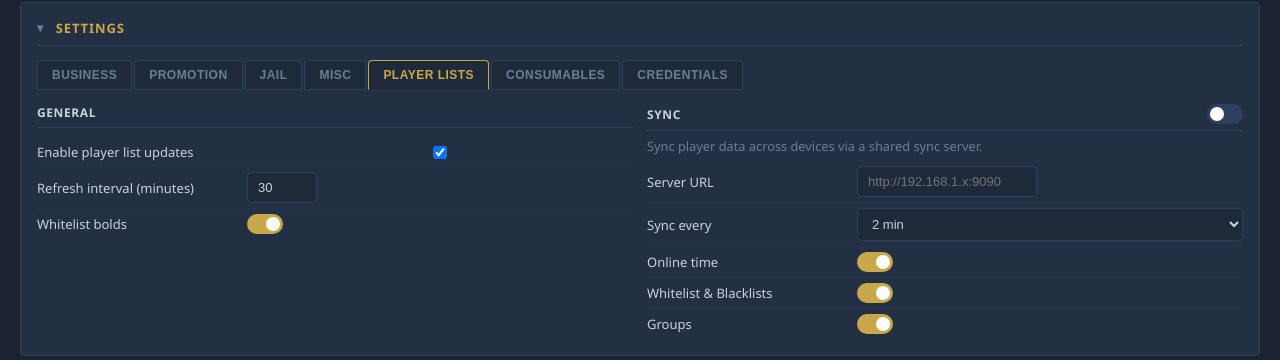
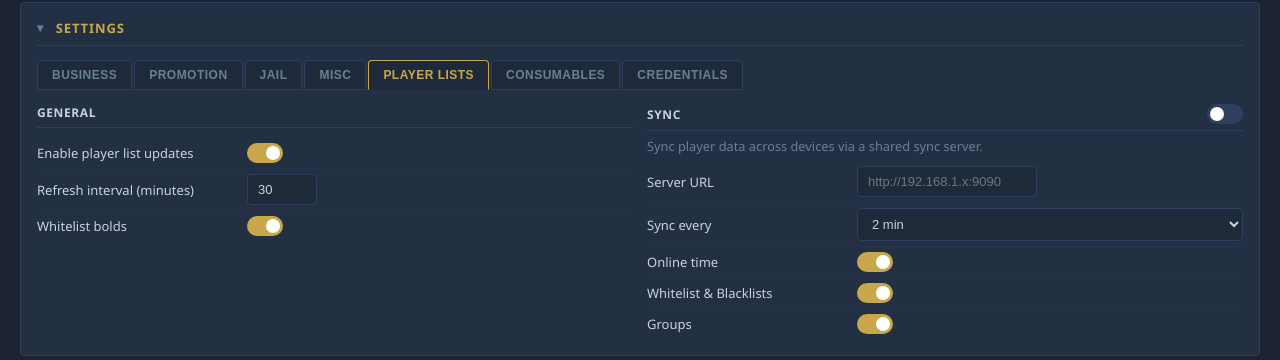
Before and after one commit to jzxky/simple_bot, a Flask app: page / in a window 1280 px wide, after a click on "PLAYER LISTS". Shown: the part 635-995 px from the top of the page. Run offline with Flask 3, Linux system fonts and the light colour scheme; data that the repository does not hold is empty.

Commit message:
Fix 'Enable player list updates' toggle: was wired to undefined markDirty() and never saved; now a toggle switch calling autoSave() (#460)
Co-authored-by: Claude <noreply@anthropic.com>

```diff
--- a/ui/templates/index.html
+++ b/ui/templates/index.html
@@ -577,11 +577,9 @@
           <div class="settings-groups">
             <div class="settings-group">
               <h3>General</h3>
-              <div class="setting-row">
-                <label for="player_list_enabled">Enable player list updates</label>
-                <input type="checkbox" id="player_list_enabled" onchange="markDirty()"
-                  {% if config.get('players', {}).get('enabled', True) %}checked{% endif %}>
-              </div>
+              <label class="inline-toggle setting-row">Enable player list updates
+                <label class="toggle-label"><input type="checkbox" id="player_list_enabled" {% if config.get('players', {}).get('enabled', True) %}checked{% endif %} onchange="autoSave()"><span class="toggle"></span></label>
+              </label>
               <div class="setting-row">
                 <label for="player_refresh_interval">Refresh interval (minutes)</label>
                 <input type="number" id="player_refresh_interval" min="1" max="1440"
```
Also changed, not shown: 1 other file.
